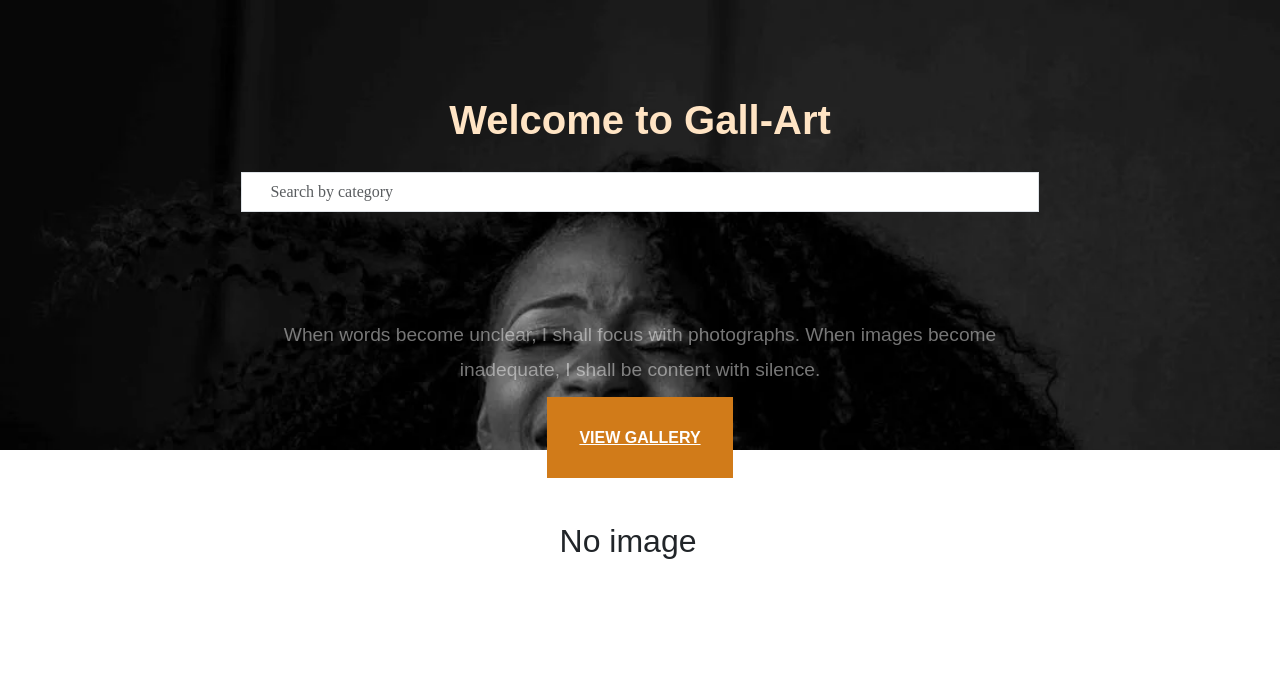
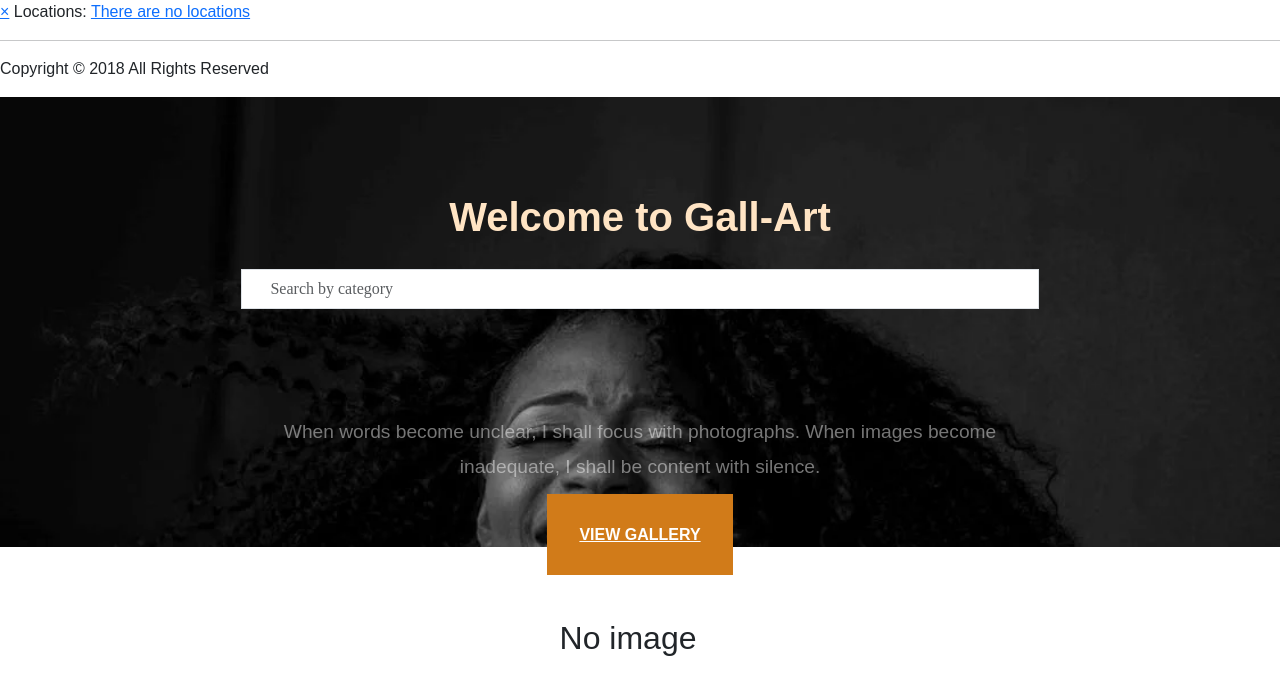
Before and after one commit to joey57/Photo-Gallery, a Django app: page / in a window 1280 px wide. Shown: the part 78-773 px from the top of the page. Run offline with Django 4.2, Linux system fonts and the light colour scheme; data that the repository does not hold is empty; some libraries are stand-ins or nearby versions.

Commit message:
Correct location path add ?

```diff
--- a/photo/templates/base.html
+++ b/photo/templates/base.html
@@ -15,11 +15,7 @@
     {% bootstrap_css %}
     <link rel="stylesheet" href="https://cdnjs.cloudflare.com/ajax/libs/animate.css/4.1.1/animate.css" integrity="sha512-phGxLIsvHFArdI7IyLjv14dchvbVkEDaH95efvAae/y2exeWBQCQDpNFbOTdV1p4/pIa/XtbuDCnfhDEIXhvGQ==" crossorigin="anonymous" referrerpolicy="no-referrer"/>
     <link rel="stylesheet" href="{% static 'css/index.css' %}">
-
-
   {% endblock %}
-
-
 </head>
 <body>
    {% include "navbar.html" %}
--- a/photo/templates/index.html
+++ b/photo/templates/index.html
@@ -31,11 +31,10 @@
 <div class="col-xs-6 col-sm-4 col-md-3 col-lg-3">
   <div class="portfolio-wrap ">
       <div class="portfolio-wrap hovereffect">
-          <a class="img-overlay" data-toggle="modal" data-target="#{{image.id}}" style="width:100%">
+          <a  href="" class="img-overlay" data-toggle="modal" data-target="#myModal" style="width:100%">
               <img src="{{image.pic.url}}" href="" class="image" alt="Image" >
               <div class="overlay">
                   <h4>{{image.name}}</h4>
-
               </div>
           </a>
       </div>
@@ -46,12 +45,12 @@
 {% for image in images %}
 <!-- Button trigger modal -->
 <!-- <div class="col-xs-6 col-sm-4 col-md-3 col-lg-3">
-  <button type="button" class="btn btn-primary" data-bs-toggle="modal" data-bs-target="#exampleModal">See Image
-  </button>
+  <a href="" data-bs-toggle="modal" data-bs-target="#exampleModal">See Image
+  </a>
 </div>  -->
 
 <!-- Modal -->
-<div class="modal fade" id="exampleModal" tabindex="-1" aria-labelledby="exampleModalLabel" aria-hidden="true">
+<div class="modal fade" id="myModal" tabindex="-1" aria-labelledby="exampleModalLabel" aria-hidden="true">
   <div class="modal-dialog">
     <div class="modal-content">
       <div class="modal-header">
--- a/photo/templates/location.html
+++ b/photo/templates/location.html
@@ -13,7 +13,7 @@
       <input type="text" class="form-control" placeholder="&#xf3ee; Search by category"name="image_category">
 <br>
     </div>
-    <small>Trending searches: fashion, travel</small>
+    <small>Search for: fashion, travel</small>
    </form>
  </div>
 </div>
@@ -72,10 +72,10 @@
   </div>
 </div>
 <div class="modal-footer">
-<button type="button" class="btn btn-secondary" data-dismiss="modal">Copy Link</button>
+<button type="button" class="btn btn-secondary" data-dismiss="modal">Copy</button>
 <button type="button" class="btn btn-secondary" data-dismiss="modal">Close</button>
+</div>
 
-</div>
 </div>
 </div>
 </div>
--- a/photo/templates/navbar.html
+++ b/photo/templates/navbar.html
@@ -8,8 +8,8 @@
   <title></title>
   {% block styles %}
    {% bootstrap_css %}
+    <link rel="stylesheet" href="https://cdnjs.cloudflare.com/ajax/libs/animate.css/4.1.1/animate.min.css" integrity="sha512-c42qTSw/wPZ3/5LBzD+Bw5f7bSF2oxou6wEb+I/lqeaKV5FDIfMvvRp772y4jcJLKuGUOpbJMdg/BTl50fJYAw==" crossorigin="anonymous" referrerpolicy="no-referrer" />
     <link rel="stylesheet" href="{% static 'css/index.css' %}">
-    <link rel="stylesheet" href="https://cdnjs.cloudflare.com/ajax/libs/animate.css/4.1.1/animate.min.css" integrity="sha512-c42qTSw/wPZ3/5LBzD+Bw5f7bSF2oxou6wEb+I/lqeaKV5FDIfMvvRp772y4jcJLKuGUOpbJMdg/BTl50fJYAw==" crossorigin="anonymous" referrerpolicy="no-referrer" />
   {% endblock %}
  </head>
   <body>
@@ -33,6 +33,29 @@
   </nav>
   <!-- End of main navbar -->
 
+   <!-- Location side navebar -->
+   <div id="sideNav" class="nav-side">
+    <a href="javascript:void(0)" class="close-nav">&times;</a>
+    <a>Locations:</a>
+    {% for location in locations %}
+    <a href="/location/{{location.id}}">{{location.name}}</a>
+    {% empty %}
+    <a href="#">There are no locations</a>
+    {% endfor %}
+    <hr>
+    <div class="locations">
+    </div>
+    <div class="footer">
+        <div class="row">
+            <div class="col-md-12">
+                <p>Copyright &copy; 2018 All Rights Reserved</p>
+            </div>
+        </div>
+    </div>
+</div>
+
+<!-- End of side navbar -->
+
 <!-- End of side navbar -->
 
 
--- a/photo/templates/search.html
+++ b/photo/templates/search.html
@@ -32,7 +32,7 @@
          <div class="col-xs-6 col-sm-4 col-md-3 col-lg-3">
                  <div class="portfolio-wrap ">
                      <div class="portfolio-wrap hovereffect">
-                         <a class="img-overlay" data-toggle="modal" data-target="#{{image.id}}" style="width:100%">
+                         <a class="img-overlay" data-toggle="modal" data-target="#exModal" style="width:100%">
                              <img src="{{image.pic.url}}" href="" class="image" alt="Image" >
                              <div class="overlay">
                                  <h4>{{image.name}}</h4>
@@ -58,7 +58,7 @@
 </div> -->
 
 <!-- Modal -->
-<div class="modal fade" id="exampleModal" tabindex="-1" aria-labelledby="exampleModalLabel" aria-hidden="true">
+<div class="modal fade" id="exModal" tabindex="-1" aria-labelledby="exampleModalLabel" aria-hidden="true">
   <div class="modal-dialog">
     <div class="modal-content">
       <div class="modal-header">
--- a/photo/urls.py
+++ b/photo/urls.py
@@ -6,7 +6,7 @@
 urlpatterns=[
   path('', views.index , name = 'index'),
   path('search/', views.search_image, name = 'search_image'),
-  re_path('location/(<image_location>\d+)', views.location_filter, name = 'location_filter'),
+  re_path('location/(?P<image_location>\d+)', views.location_filter, name = 'location_filter'),
   re_path('image/(<category_name>)/(<image_id>\d+)', views.single, name = 'single'),
 ]
 if settings.DEBUG:
```
